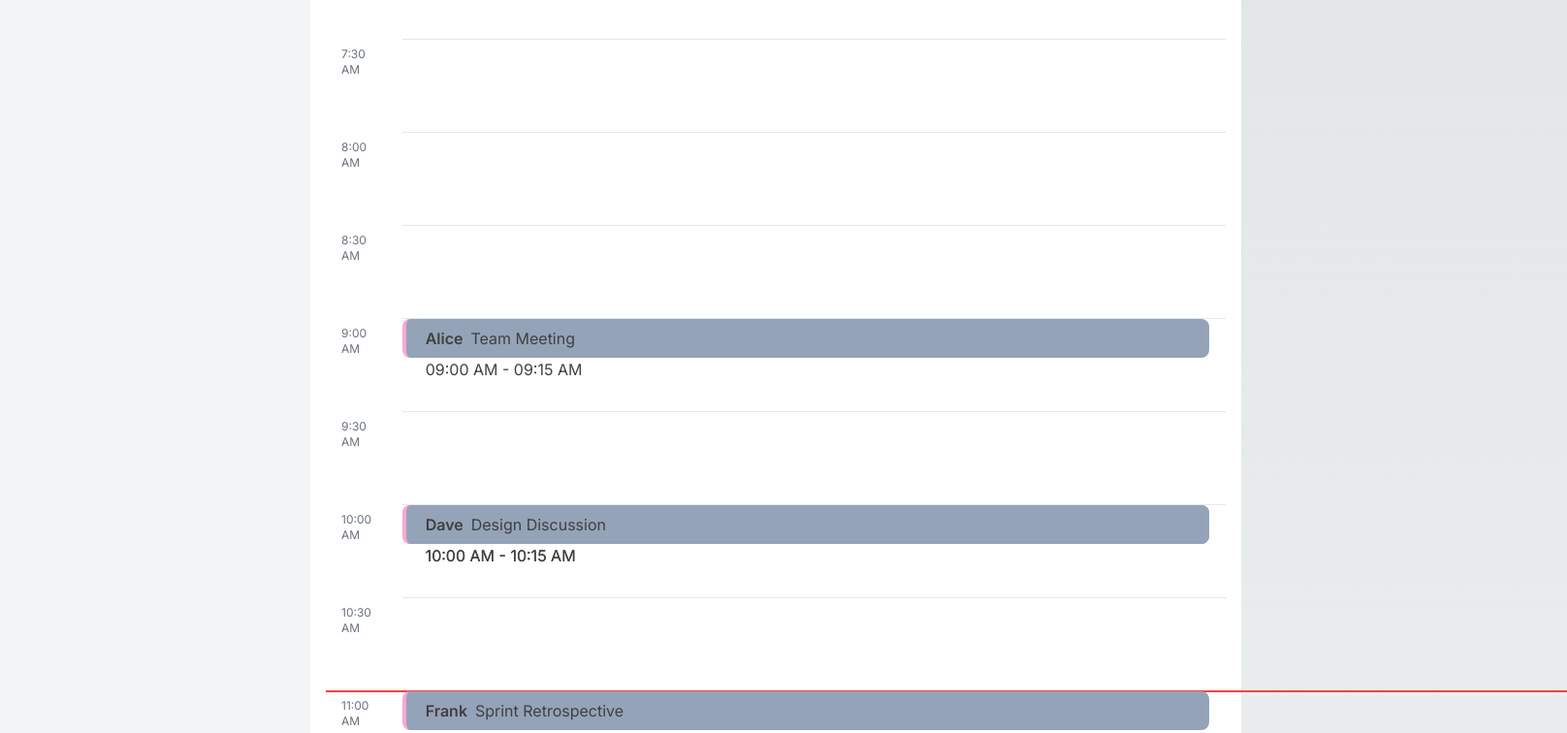
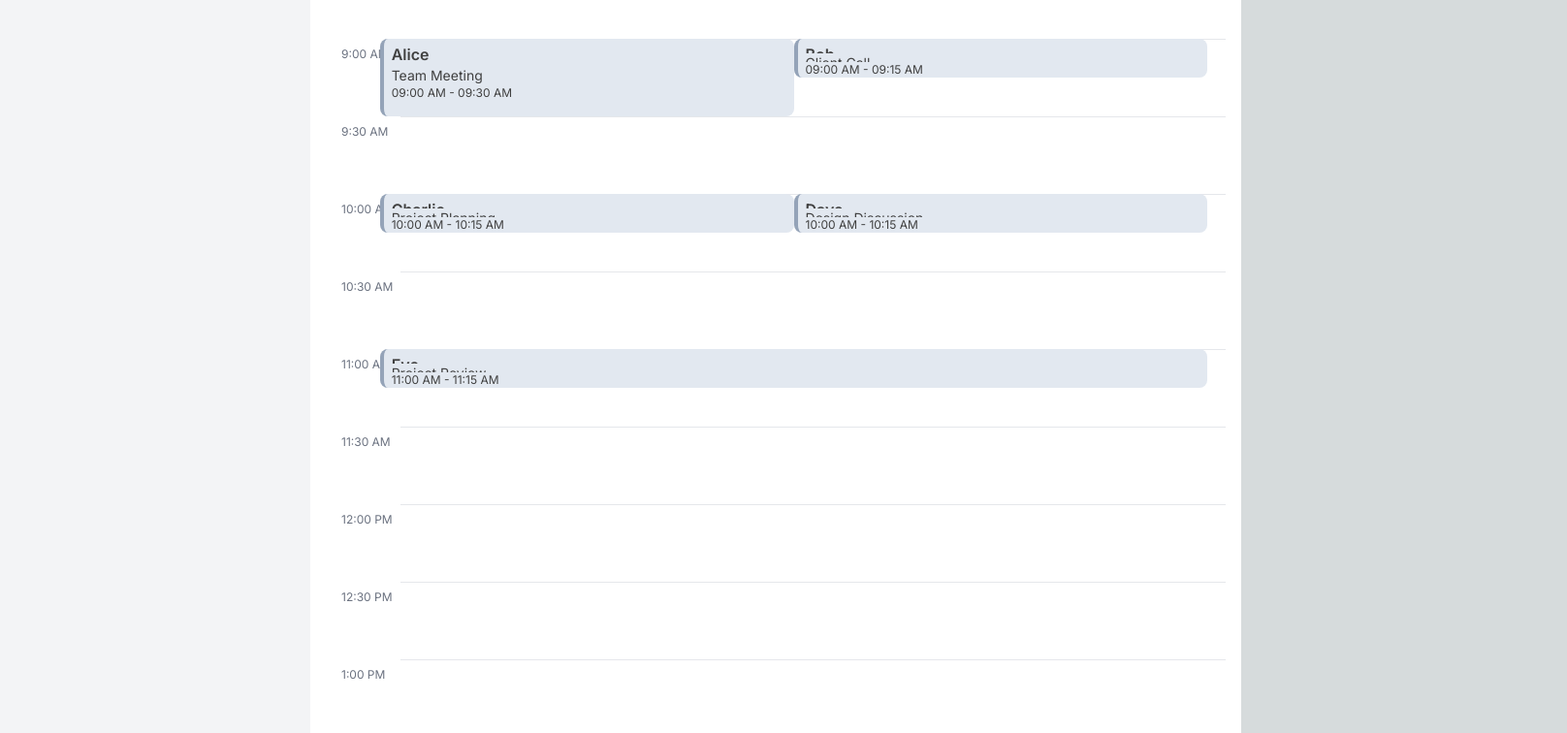
Before and after one commit to SagarBM13/google-calendar, a Next.js app: page / in a window 1280 px wide. Shown: the part 1560-2316 px from the top of the page at 97% size, 1616 px wide, since content can reach past the window. Built offline with nearby package versions, Linux system fonts and the light colour scheme.

Commit message:
handled current time position

```diff
--- a/src/app/components/views/day.tsx
+++ b/src/app/components/views/day.tsx
@@ -1,76 +1,75 @@
-import React, { useState } from 'react';
+import React, { useState, useCallback, useMemo } from 'react';
 import moment from 'moment';
-import dayJson from '@/app/data/day-events.json';
 import { Event } from '@/app/interfaces/event';
 import { useDate } from '@/app/context/date-provider';
 import CreateEvent from '@/app/components/create-event';
+import dayJson from '@/app/data/day-events.json';
+
 const SLOT_HEIGHT_IN_PIXELS: number = 80;
 const SLOT_HEIGHT_IN_MINUTES: number = 30;
 const PIXEL_PER_MINUTE: number = SLOT_HEIGHT_IN_PIXELS / SLOT_HEIGHT_IN_MINUTES;
-// JSON data for multiple people's events
-//const events: Event[] = dayJson;
 
 const Day: React.FC = () => {
-    const { selectedDate, goToPreviousDay, goToNextDay } = useDate()
+    const { selectedDate, goToPreviousDay, goToNextDay } = useDate();
     const startOfDay = selectedDate.clone().startOf('day');
-    const slots = [...Array(48)].map((_, i) =>
-        startOfDay.clone().add(i * 30, 'minutes')
+    const slots = useMemo(
+        () => [...Array(48)].map((_, i) => startOfDay.clone().add(i * 30, 'minutes')),
+        [startOfDay]
     );
     const [currentSlot, setCurrentSlot] = useState<moment.Moment | null>(null);
     const [isModalOpen, setModalOpen] = useState(false);
     const [events, setEvents] = useState<Event[]>(dayJson);
     const currentTime = moment();
 
+    const sortedEvents = useMemo(() => {
+        return [...events].sort((a, b) => {
+            const aStart = moment(a.startTime, 'hh:mm A');
+            const bStart = moment(b.startTime, 'hh:mm A');
+            return aStart.diff(bStart);
+        });
+    }, [events]);
+
+    const getOverlappingEvents = useCallback((event: Event, sortedEvents: Event[]) => {
+        const eventStart = moment(event.startTime, 'hh:mm A');
+        const eventEnd = moment(event.endTime, 'hh:mm A');
+        return sortedEvents.filter(e => {
+            const eStart = moment(e.startTime, 'hh:mm A');
+            const eEnd = moment(e.endTime, 'hh:mm A');
+            return (eStart.isBefore(eventEnd) && eEnd.isAfter(eventStart));
+        });
+    }, []);
+
+    const getEventWidthAndPosition = useCallback((event: Event, sortedEvents: Event[]) => {
+        const overlappingEvents = getOverlappingEvents(event, sortedEvents);
+        const totalOverlaps = overlappingEvents.length;
+        const eventIndex = overlappingEvents.findIndex(e => e === event);
+        const eventWidth = 92 / totalOverlaps; // Using 92% to leave some margin
+        const eventLeftPosition = (eventIndex * eventWidth) + 6; // 4% left margin
+        return { eventWidth, eventLeftPosition };
+    }, [getOverlappingEvents]);
+
     const getCurrentTimePosition = () => {
         const minutesFromStart = currentTime.diff(startOfDay, 'minutes');
-        console.log("---", minutesFromStart, minutesFromStart * PIXEL_PER_MINUTE)
         return minutesFromStart * PIXEL_PER_MINUTE;
     };
+
     const handleEventClick = (e: React.MouseEvent, hour: moment.Moment) => {
         const clickPositionY = e.nativeEvent.offsetY;
-        const minutesInSlot =
-            (clickPositionY / SLOT_HEIGHT_IN_PIXELS) * SLOT_HEIGHT_IN_MINUTES;
+        const minutesInSlot = (clickPositionY / SLOT_HEIGHT_IN_PIXELS) * SLOT_HEIGHT_IN_MINUTES;
         const clickedTime = hour.clone().add(minutesInSlot, 'minutes');
         setCurrentSlot(clickedTime);
         setModalOpen(true);
     };
 
-
-    const getEventSpan = (event: any) => {
-        const eventStart = moment(event?.startTime, 'hh:mm A');
-        const eventEnd = moment(event?.endTime, 'hh:mm A');
-        const duration = moment.duration(eventEnd.diff(eventStart));
-        return duration.asMinutes();
-    };
-
-    const getEventsForSlot = (slot: moment.Moment) => {
-        return (
-            events?.filter((event: any) => {
-                const eventStart = moment(event?.startTime, 'hh:mm A');
-                return (
-                    slot.isSameOrBefore(eventStart) &&
-                    slot.clone().add(30, 'minutes').isAfter(eventStart)
-                );
-            }) || []
-        );
-    };
-
-    const handleSaveEvent = (event: {
-        person: string;
-        title: string;
-        startTime: string;
-        endTime: string;
-    }) => {
+    const handleSaveEvent = (event: Event) => {
         const formattedEvent = {
             ...event,
             startTime: moment(event.startTime, 'HH:mm').format('hh:mm A'),
             endTime: moment(event.endTime, 'HH:mm').format('hh:mm A'),
         };
-        setEvents((prevEvents) => [...prevEvents, formattedEvent]);
+        setEvents(prevEvents => [...prevEvents, formattedEvent]);
         setModalOpen(false);
     };
-
-
 
     const getDefaultEndTime = (startTime: moment.Moment) => {
         return startTime.clone().add(30, 'minutes').format('HH:mm');
@@ -80,22 +79,51 @@ const Day: React.FC = () => {
         ? getDefaultEndTime(currentSlot)
         : getDefaultEndTime(currentTime);
 
-    const calculateEventPosition = (event: any, hour: moment.Moment) => {
-        const eventStart = moment(event?.startTime, 'hh:mm A');
-        const minutesFromStart = eventStart.diff(hour, 'minutes');
+    const calculateEventPosition = (event: Event) => {
+        const eventStart = moment(event.startTime, 'hh:mm A');
+        const minutesFromStart = eventStart.diff(startOfDay, 'minutes');
         return minutesFromStart * PIXEL_PER_MINUTE;
     };
 
-    const calculateEventHeight = (event: any) => {
-        const durationMinutes = getEventSpan(event);
+    const calculateEventHeight = (event: Event) => {
+        const eventStart = moment(event.startTime, 'hh:mm A');
+        const eventEnd = moment(event.endTime, 'hh:mm A');
+        const durationMinutes = eventEnd.diff(eventStart, 'minutes');
         return durationMinutes * PIXEL_PER_MINUTE;
     };
 
-
+    const renderEvent = useCallback((event: Event) => {
+        const { eventWidth, eventLeftPosition } = getEventWidthAndPosition(event, sortedEvents);
+        const eventTop = calculateEventPosition(event);
+        const eventHeight = calculateEventHeight(event);
 
         return (
-        <div>
-            {isModalOpen && <CreateEvent
+            <div
+                key={`${event.id}-${event.startTime}`}
+                className="absolute border-l-4 pl-2 pr-1 cursor-pointer rounded-lg text-neutral-700 flex flex-col pt-1 overflow-hidden"
+                style={{
+                    top: `${eventTop}px`,
+                    height: `${eventHeight}px`,
+                    width: `${eventWidth}%`,
+                    left: `${eventLeftPosition}%`,
+                    backgroundColor: '#E2E8F0', // Customize colors based on event type if needed
+                    borderColor: '#94A3B8',
+                }}
+                onClick={() => setModalOpen(true)}
+            >
+                <div className="font-semibold truncate">{event.person}</div>
+                <div className="text-sm truncate">{event.title}</div>
+                <div className="text-xs">
+                    {event.startTime} - {event.endTime}
+                </div>
+            </div>
+        );
+    }, [getEventWidthAndPosition, sortedEvents]);
+
+    return (
+        <div className="relative">
+            {isModalOpen && (
+                <CreateEvent
                     isOpen={isModalOpen}
                     onClose={() => setModalOpen(false)}
                     onSave={handleSaveEvent}
@@ -105,7 +133,8 @@ const Day: React.FC = () => {
                         startTime: currentSlot ? currentSlot.format('HH:mm') : '',
                         endTime: defaultEndTime,
                     }}
-            />}
+                />
+            )}
             <div className="flex justify-between items-center mb-4">
                 <button onClick={goToPreviousDay} className="px-4 py-2 bg-gray-300 rounded text-neutral-800">← Previous</button>
                 <h2 className="text-lg font-semibold text-neutral-800">
@@ -117,63 +146,21 @@ const Day: React.FC = () => {
                 <div className="col-span-2 font-semibold">Time</div>
                 <div className="col-span-10 font-semibold">Events</div>
             </div>
-            <div className="grid grid-cols-12 gap-4 mt-2">
+            <div className="grid grid-cols-12 mt-2 relative">
                 {slots.map((hour, i) => (
-                    <React.Fragment key={'slot' + i}>
+                    <React.Fragment key={`slot-${i}`}>
                         <div className="rounded-lg text-xs pt-2 text-gray-500 pl-4">
                             {hour.format('h:mm A')}
                         </div>
                         <div className="col-span-11 border-t h-20 w-full">
-                            <div className="relative h-full">
-                                {getEventsForSlot(hour).length > 0 ? getEventsForSlot(hour).map((event, j) => (
-                                    <div key={event.toString() + j}>
                             <div
-                                            className="w-full cursor-pointer p-2 rounded-lg h-20"
-                                            onClick={(e) =>
-                                                handleEventClick(e, hour)
-                                            }
-                                        ></div>
-                                        <div
-                                            className="absolute border-l-4 pl-5 pr-3 cursor-pointer w-[98%] left-0 border-pink-300 rounded-lg bg-slate-400 text-neutral-700 flex flex-col pt-2"
-                                            style={{
-                                                top: `${calculateEventPosition(event, hour)}px`,
-                                                height: `${calculateEventHeight(event)}px`,
-                                                zIndex: 2,
-                                            }}
-                                            onClick={(e) =>
-                                                handleEventClick(
-                                                    e,
-                                                    moment(
-                                                        event?.startTime,
-                                                        'hh:mm A'
-                                                    )
-                                                )
-                                            }
-                                        >
-                                            <div className="flex items-center gap-x-2 relative">
-                                                <div className="text-primary-900 font-semibold">
-                                                    {event?.person}
-                                                </div>
-                                                <div className="text-primary-700">{event?.title}</div>
-                                            </div>
-                                            <div className="mt-1">
-                                                <div className="text-primary-700 mt-1">
-                                                    {event?.startTime} -{' '}
-                                                    {event?.endTime}
-                                                </div>
-                                            </div>
-                                        </div>
-                                    </div>
-                                )) : (
-                                    <div
-                                        className="w-full cursor-pointer p-2 rounded-lg h-20"
+                                className="relative h-full w-full cursor-pointer"
                                 onClick={(e) => handleEventClick(e, hour)}
                             ></div>
-                                )}
-                            </div>
                         </div>
                     </React.Fragment>
                 ))}
+                {sortedEvents.map(renderEvent)}
                 <div
                     className="absolute bg-red-500 w-full"
                     style={{
--- a/src/app/data/day-events.json
+++ b/src/app/data/day-events.json
@@ -1,74 +1,37 @@
 [
     {
+        "id": "1",
         "startTime": "09:00 AM",
-        "endTime": "09:15 AM",
+        "endTime": "09:30 AM",
         "title": "Team Meeting",
         "person": "Alice"
     },
     {
-        "time": "09:00 AM",
+        "id": "2",
+        "startTime": "09:00 AM",
         "endTime": "09:15 AM",
         "title": "Client Call",
         "person": "Bob"
     },
     {
+        "id": "3",
         "startTime": "10:00 AM",
         "endTime": "10:15 AM",
         "title": "Project Planning",
         "person": "Charlie"
     },
     {
+        "id": "4",
         "startTime": "10:00 AM",
         "endTime": "10:15 AM",
         "title": "Design Discussion",
         "person": "Dave"
     },
     {
-        "startTime": "11:00 PM",
-        "endTime": "11:15 PM",
-        "title": "Project Review",
-        "person": "Eve"
-    },
-    {
+        "id": "5",
         "startTime": "11:00 AM",
         "endTime": "11:15 AM",
-        "title": "Sprint Retrospective",
-        "person": "Frank"
-    },
-    {
-        "startTime": "11:00 PM",
-        "endTime": "11:15 PM",
-        "title": "Team Sync",
-        "person": "Grace"
-    },
-    {
-        "startTime": "11:00 PM",
-        "endTime": "11:15 PM",
-        "title": "Lunch Break",
-        "person": "Alice"
-    },
-    {
-        "startTime": "01:00 PM",
-        "endTime": "01:15 PM",
-        "title": "Client Follow-up",
-        "person": "Bob"
-    },
-    {
-        "startTime": "01:30 PM",
-        "endTime": "02:15 PM",
-        "title": "Code Review",
-        "person": "Charlie"
-    },
-    {
-        "startTime": "02:00 PM",
-        "endTime": "02:15 PM",
-        "title": "Team Lunch",
-        "person": "Dave"
-    },
-    {
-        "startTime": "02:30 PM",
-        "endTime": "02:45 PM",
-        "title": "Brainstorming Session",
+        "title": "Project Review",
         "person": "Eve"
     }
 ]
--- a/src/app/interfaces/event.tsx
+++ b/src/app/interfaces/event.tsx
@@ -1,5 +1,5 @@
-
 export interface Event {
+    id: string;
     startTime: string;
     endTime: string;
     title: string;
```
Lines whose indentation alone changed are shown as unchanged.
